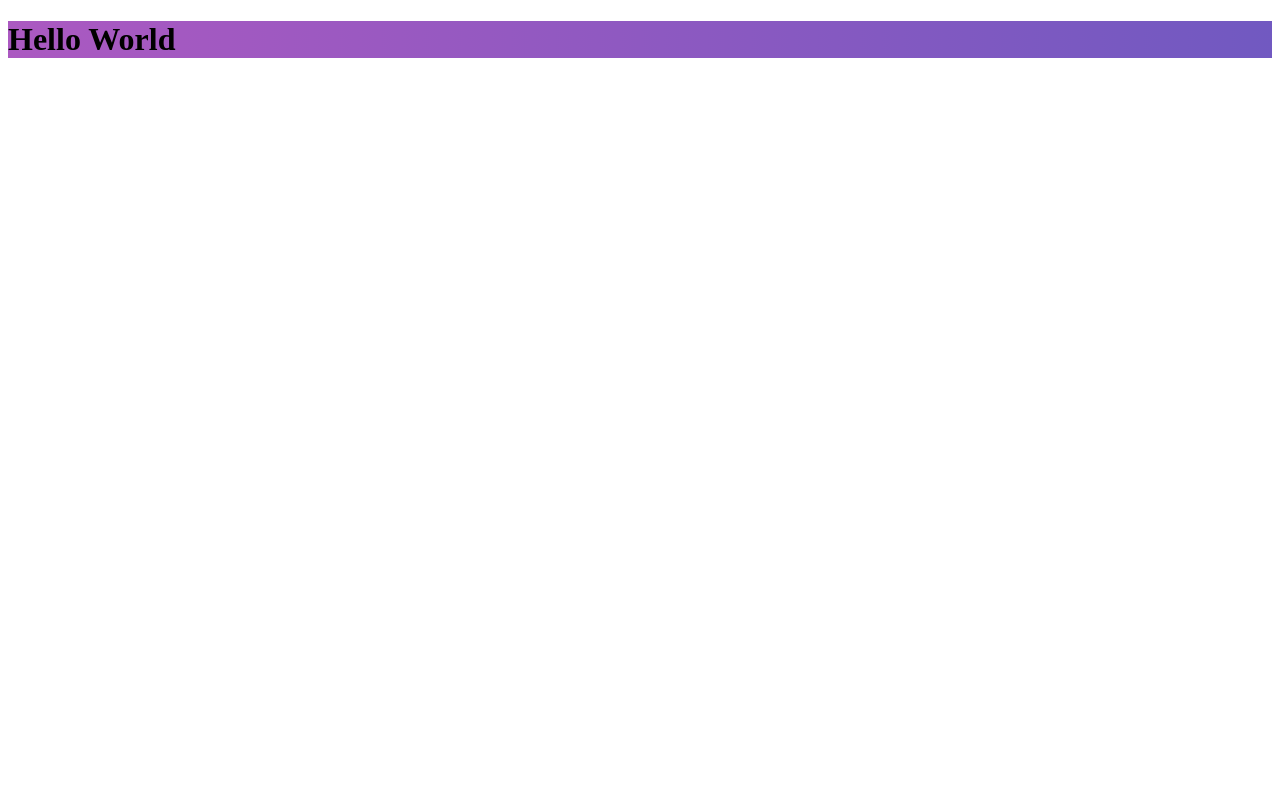
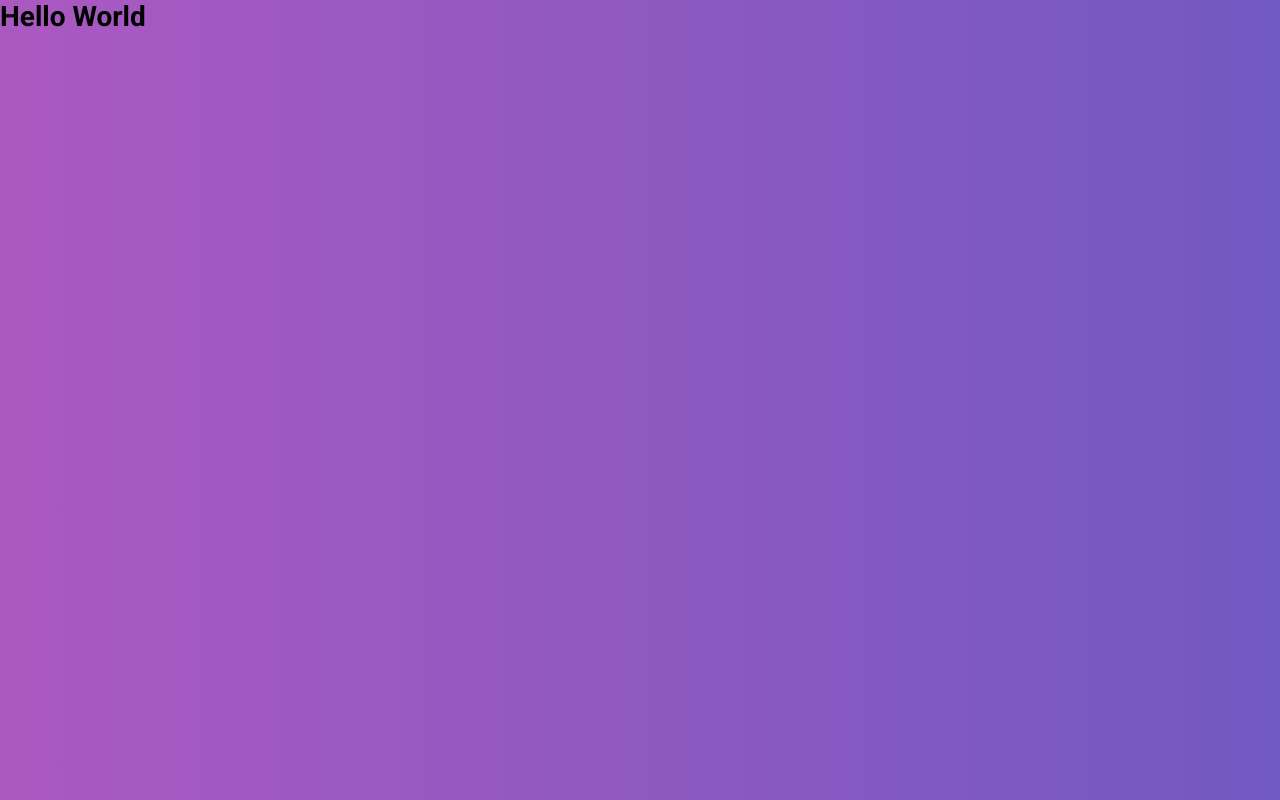
Before and after one commit to marlondck/reactjs-appointments-services, a React (Create React App) app: page / in a window 1280 px wide. Built offline with nearby package versions, Linux system fonts and the light colour scheme; the HTML template or start-up script is replaced by a standard one.

Commit message:
Global Styles

```diff
--- a/src/App.js
+++ b/src/App.js
@@ -4,11 +4,13 @@
 import './config/ReactotronConfig';
 import Routes from './routes';
 import history from './services/history';
+import GlogalStyle from './styles/global';
 
 function App() {
   return (
     <Router history={history}>
       <Routes />
+      <GlogalStyle />
     </Router>
   );
 }
--- /dev/null
+++ b/src/styles/global.js
@@ -0,0 +1,40 @@
+import { createGlobalStyle } from 'styled-components';
+
+export default createGlobalStyle`
+  @import url('https://fonts.googleapis.com/css?family=Roboto:400,700&display=swap');
+
+  * {
+    margin: 0;
+    padding: 0;
+    outline: 0;
+    box-sizing: border-box;
+  }
+
+  *:focus {
+    outline: 0;
+  }
+
+  html, body, #root {
+    height: 100%;
+  }
+
+  body {
+    -webkit-font-smoothing: antialiased !important;
+  }
+
+  body, input, button {
+    font: 14px 'Roboto', sans-serif;
+  }
+
+  a {
+    text-decoration: none;
+  }
+
+  ul {
+    list-style: none;
+  }
+
+  button {
+    cursor: pointer;
+  }
+`;
```
